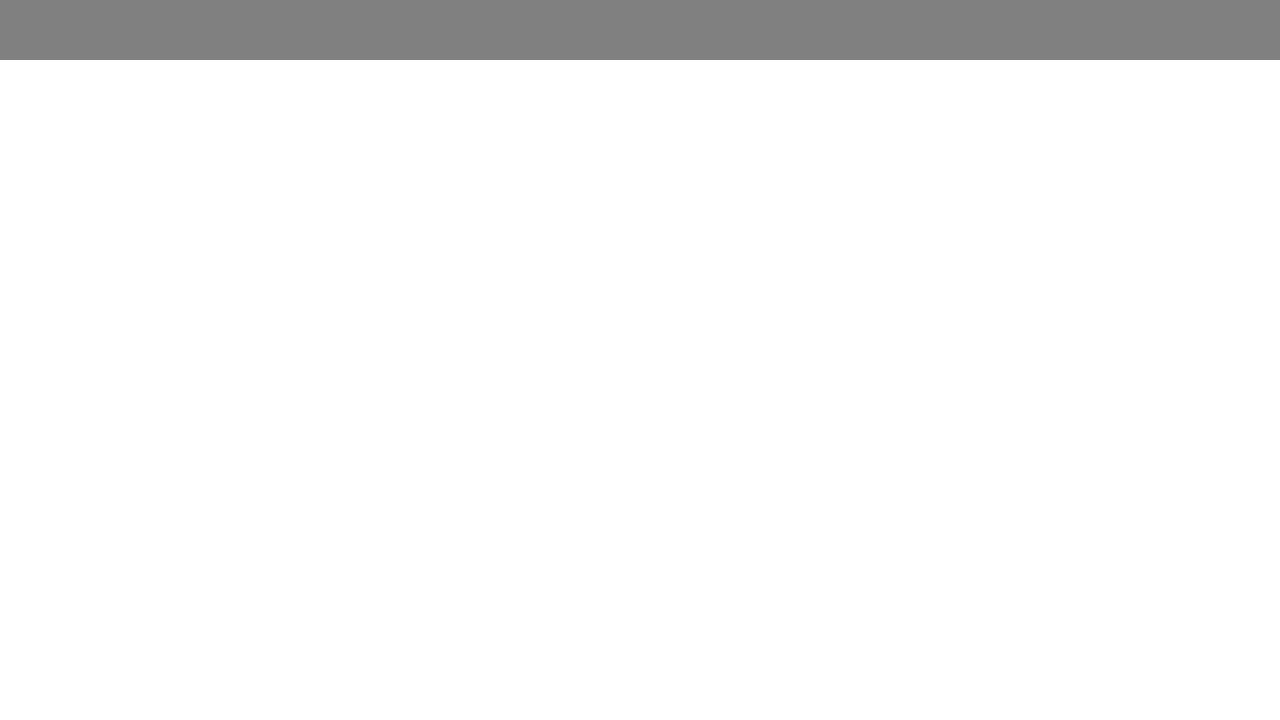
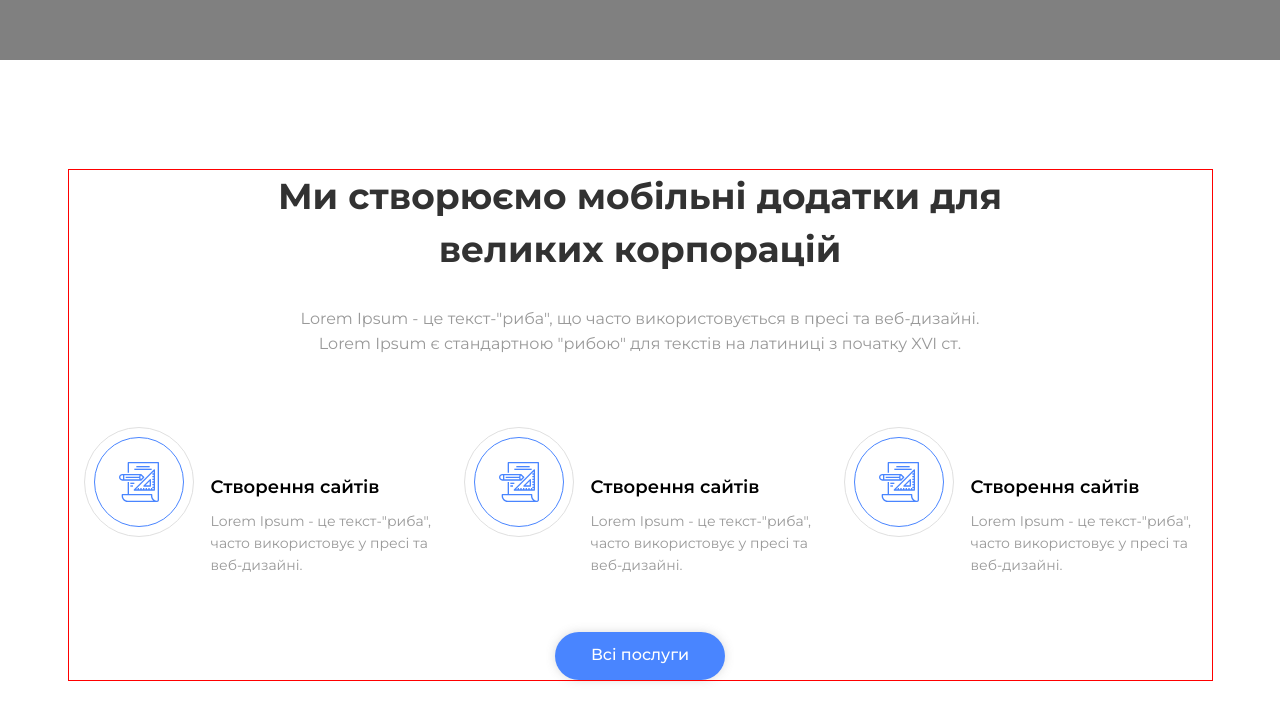
Before and after one commit to Tate-T/practice_BC-52, a plain HTML site: page index.html in a window 1280 px wide. Shown: the part 860-1580 px from the top of the page. Before the commit the page ends 920 px from the top, so only its background shows below. Drawn offline with nearby package versions, Linux system fonts and the light colour scheme.

Commit message:
Services adaptive

```diff
--- a/css/desktop.css
+++ b/css/desktop.css
@@ -1,6 +1,11 @@
 @media screen and (min-width: 1143px) {
   .container {
     width: 1143px;
+  }
+
+  /** Components */
+  .section-title {
+    font-size: 36px;
   }
 
   /* Section Hero */
@@ -13,4 +18,18 @@
     font-size: 48px;
     margin-bottom: 50px;
   }
+
+  /** Services section  */
+  .services {
+    padding-top: 110px;
+    padding-bottom: 105px;
+  }
+
+  .services-text {
+    margin: 0 auto 70px;
+  }
+
+  .services-item {
+    width: 353px;
+  }
 }
--- a/css/mobile.css
+++ b/css/mobile.css
@@ -5,8 +5,21 @@
   margin-left: auto;
   margin-right: auto;
 }
+/** Components */
+.section-title {
+  font-weight: 700;
+  font-size: 24px;
+  line-height: 1.47;
+  color: var(--primary-title-color);
+}
 
-/* Section Hero */
+.section-text {
+  font-size: 14px;
+  line-height: 1.56;
+  color: var(--primary-text-color);
+}
+
+/** Section Hero */
 .hero {
   padding-top: 119px;
   padding-bottom: 135px;
@@ -45,6 +58,78 @@
   color: var(--secondary-text-color);
 }
 
+/** Services section  */
+.services {
+  padding-top: 50px;
+  padding-bottom: 55px;
+}
+
+.services-title {
+  max-width: 739px;
+  margin: 0 auto 32px;
+  text-align: center;
+}
+
+.services-text {
+  max-width: 730px;
+  margin: 0 auto 40px;
+  text-align: center;
+}
+
+.services-icon {
+  width: 40px;
+  height: 40px;
+  fill: var(--accent-color);
+}
+
+.services-circle-in {
+  border: 1px solid var(--accent-color);
+  width: 90px;
+  height: 90px;
+  border-radius: 50%;
+  display: flex;
+  align-items: center;
+  justify-content: center;
+}
+
+.services-circle-out {
+  border: 1px solid #e0e0e0;
+  width: 110px;
+  height: 110px;
+  border-radius: 50%;
+  display: flex;
+  align-items: center;
+  justify-content: center;
+  flex-shrink: 0;
+}
+.services-list {
+  display: flex;
+  flex-wrap: wrap;
+  justify-content: space-between;
+  gap: 27px;
+}
+
+.services-item {
+  display: flex;
+  width: 100%;
+}
+
+.services-info {
+  margin-left: 17px;
+  padding-top: 50px;
+}
+
+.services-button {
+  /* margin-left: auto;
+        margin-right: auto;
+        margin-top: 55px; */
+  margin: 55px auto 0;
+}
+
+.services-subtitle {
+  margin-bottom: 12px;
+}
+
 /* media ascing */
 @media screen and (min-width: 450px) {
   .container {
@@ -54,4 +139,7 @@
   .hero-title {
     font-size: 28px;
   }
+    .services-item {
+    width: 440px;
+  }
 }
--- a/css/styles.css
+++ b/css/styles.css
@@ -62,12 +62,6 @@ body {
   color: var(--secondary-title-color);
 }
 
-.section-title {
-  font-weight: 700;
-  font-size: 36px;
-  line-height: 1.47;
-  color: var(--primary-title-color);
-}
 
 .section-text {
   font-size: 16px;
@@ -157,60 +151,18 @@ body {
   position: relative;
 }
 
-/* Section Hero */
 
 /* <!-- Services section --> */
-.services {
-  padding-top: 110px;
-  padding-bottom: 105px;
-}
-
-.services-title {
-  max-width: 739px;
-  margin: 0 auto 32px;
-  text-align: center;
-}
-
-.services-text {
-  max-width: 730px;
-  margin: 0 auto 70px;
-  text-align: center;
-}
-
-.services-icon {
-  width: 40px;
-  height: 40px;
-  fill: var(--accent-color);
-}
-
-.services-circle-in {
-  border: 1px solid var(--accent-color);
-  width: 90px;
-  height: 90px;
-  border-radius: 50%;
-  display: flex;
-  align-items: center;
-  justify-content: center;
-}
-
-.services-circle-out {
-  border: 1px solid #e0e0e0;
-  width: 110px;
-  height: 110px;
-  border-radius: 50%;
-  display: flex;
-  align-items: center;
-  justify-content: center;
-  flex-shrink: 0;
-}
 
 .services-list {
   display: flex;
+  flex-wrap: wrap;
   gap: 27px;
 }
 
 .services-item {
   display: flex;
+  width: 400px;
 }
 
 .services-info {
--- a/css/tablet.css
+++ b/css/tablet.css
@@ -2,6 +2,15 @@
   .container {
     width: 700px;
   }
+
+  /** Components */
+  .section-title {
+    font-size: 32px;
+  }
+
+  .section-text {
+  font-size: 16px;
+}
   /* Section Hero */
   .hero {
     padding-top: 219px;
@@ -12,4 +21,18 @@
     font-size: 36px;
     margin-bottom: 40px;
   }
+
+  /** Services section  */
+  .services {
+    padding-top: 80px;
+    padding-bottom: 85px;
+  }
+
+    .services-text {
+    margin: 0 auto 50px;
+  }
+
+  .services-item {
+    width: 300px;
+  }
 }
--- a/index.html
+++ b/index.html
@@ -1,5 +1,6 @@
 <!DOCTYPE html>
 <html lang="uk">
+
 <head>
   <meta charset="UTF-8" />
   <meta http-equiv="X-UA-Compatible" content="IE=edge" />
@@ -9,17 +10,11 @@
 
   <link rel="preconnect" href="https://fonts.googleapis.com" />
   <link rel="preconnect" href="https://fonts.gstatic.com" crossorigin />
-    <link
-      href="https://fonts.googleapis.com/css2?family=Montserrat:wght@400;500;600;700;800&display=swap"
-      rel="stylesheet"
-    />
-    <link
-      rel="stylesheet"
-      href="https://cdnjs.cloudflare.com/ajax/libs/modern-normalize/1.1.0/modern-normalize.min.css"
+  <link href="https://fonts.googleapis.com/css2?family=Montserrat:wght@400;500;600;700;800&display=swap"
+    rel="stylesheet" />
+  <link rel="stylesheet" href="https://cdnjs.cloudflare.com/ajax/libs/modern-normalize/1.1.0/modern-normalize.min.css"
     integrity="sha512-wpPYUAdjBVSE4KJnH1VR1HeZfpl1ub8YT/NKx4PuQ5NmX2tKuGu6U/JRp5y+Y8XG2tV+wKQpNHVUX03MfMFn9Q=="
-      crossorigin="anonymous"
-      referrerpolicy="no-referrer"
-    />
+    crossorigin="anonymous" referrerpolicy="no-referrer" />
 
   <link rel="stylesheet" href="./css/styles.css" />
   <link rel="stylesheet" href="./css/mobile.css" />
@@ -69,7 +64,7 @@
 
     <!-- /Hero Section-->
     <!-- Services section -->
-      <!-- <section class="services">
+    <section class="services">
       <div class="container">
         <h2 class="services-title section-title">
           Ми створюємо мобільні додатки для великих корпорацій
@@ -133,7 +128,7 @@
           Всі послуги
         </button>
       </div>
-    </section> -->
+    </section>
     <!--Standarts section-->
     <!-- <section class="standarts">
       <div class="container">
@@ -490,4 +485,5 @@
   </div>
   <script src="./js/hero-modal.js"></script>
 </body>
+
 </html>
```
Lines whose indentation alone changed are shown as unchanged.
